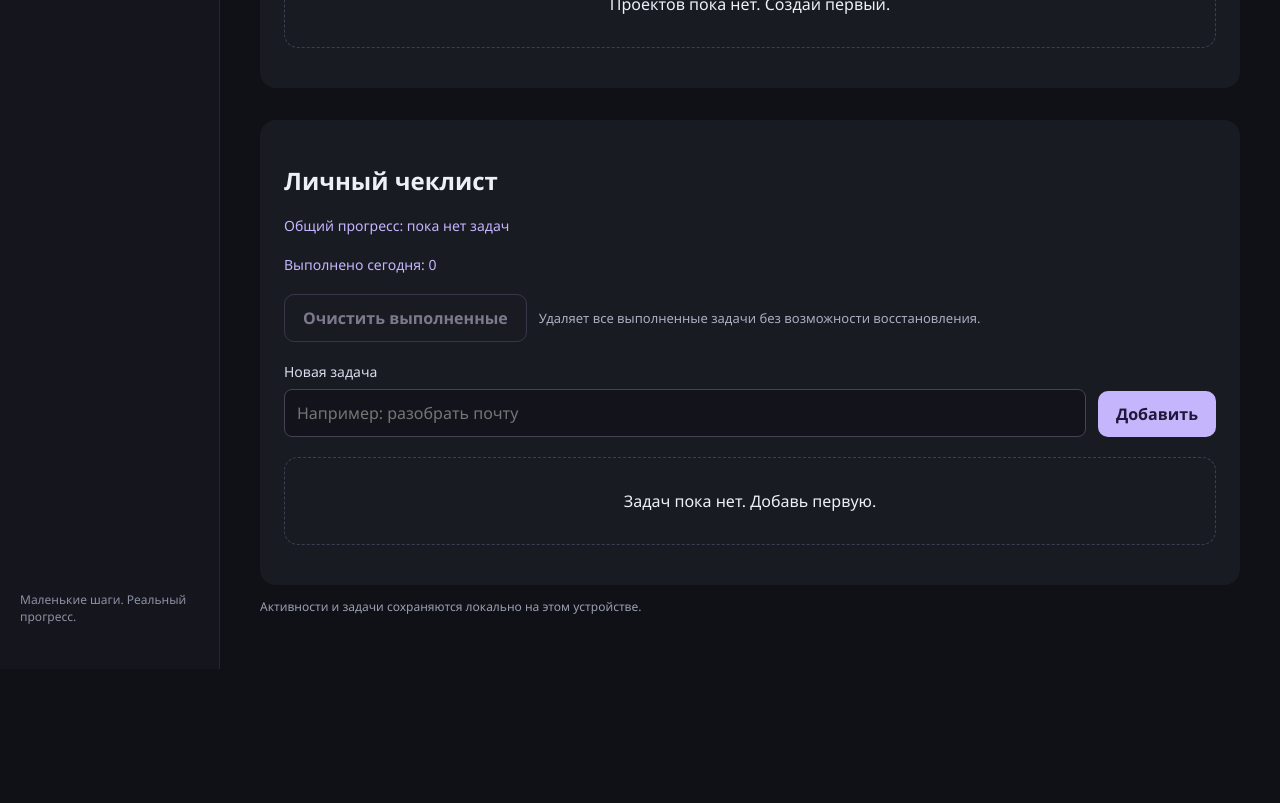
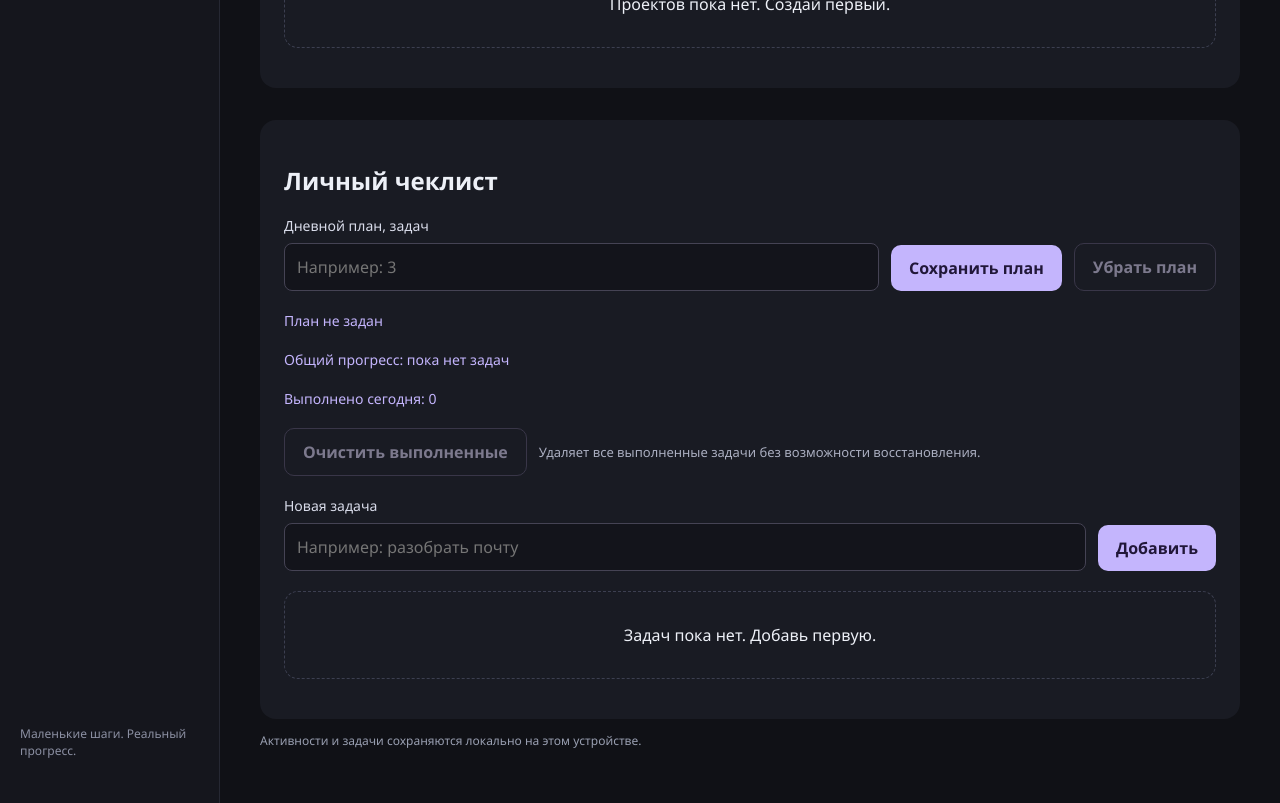
Before and after one commit to SergeyKozyrevSC/batya-os, a React (Vite) app: page / in a window 1280 px wide. Shown: the part 1560-2363 px from the top of the page. Before the commit the page ends 2229 px from the top, so only its background shows below. Built offline with nearby package versions, Linux system fonts and the light colour scheme.

Commit message:
Add personal checklist plan settings

```diff
--- a/src/App.tsx
+++ b/src/App.tsx
@@ -7,12 +7,66 @@ import {
 } from 'react';
 import ActivityForm from './components/ActivityForm';
 import { initialActionTemplates, initialSpheres } from './initial-data';
-import type { Activity, EntityId, Project, ProjectTask, Task } from './types';
+import type {
+  Activity,
+  EntityId,
+  Project,
+  ProjectTask,
+  SpherePlan,
+  Task,
+} from './types';
+
 
 const ACTIVITIES_STORAGE_KEY = 'batya-os.activities';
 const TASKS_STORAGE_KEY = 'batya-os.tasks';
 const PROJECTS_STORAGE_KEY = 'batya-os.projects';
 const PROJECT_TASKS_STORAGE_KEY = 'batya-os.project-tasks';
+const SPHERE_PLANS_STORAGE_KEY = 'batya-os.sphere-plans';
+function isPlanTarget(value: unknown): value is number | null {
+  return (
+    value === null ||
+    (typeof value === 'number' &&
+      Number.isSafeInteger(value) &&
+      value > 0)
+  );
+}
+
+function isSpherePlan(value: unknown): value is SpherePlan {
+  if (
+    typeof value !== 'object' ||
+    value === null ||
+    !('sphereId' in value) ||
+    typeof value.sphereId !== 'string' ||
+    value.sphereId.trim() === '' ||
+    !('dailyTarget' in value) ||
+    !isPlanTarget(value.dailyTarget) ||
+    !('source' in value)
+  ) {
+    return false;
+  }
+
+  if (value.source === 'tasks' || value.source === 'projectTasks') {
+    return true;
+  }
+
+  if (value.source !== 'activities') {
+    return false;
+  }
+
+  return (
+    'weeklyTarget' in value &&
+    isPlanTarget(value.weeklyTarget) &&
+    'metric' in value &&
+    (value.metric === 'count' ||
+      value.metric === 'quantity' ||
+      value.metric === 'minutes') &&
+    'templateIds' in value &&
+    Array.isArray(value.templateIds) &&
+    value.templateIds.every(
+      (id: unknown) => typeof id === 'string' && id.trim() !== '',
+    )
+  );
+}
 function getTodayDate(): string {
   const today = new Date();
 
@@ -64,6 +118,57 @@ function formatActivityResult(
 }
 
 export default function App() {
+  const [spherePlans, setSpherePlans] = useState<SpherePlan[]>(() => {
+    try {
+      const storedPlans = window.localStorage.getItem(
+        SPHERE_PLANS_STORAGE_KEY,
+      );
+
+      if (!storedPlans) {
+        return [];
+      }
+
+      const parsedPlans: unknown = JSON.parse(storedPlans);
+
+      if (
+        !Array.isArray(parsedPlans) ||
+        !parsedPlans.every(isSpherePlan)
+      ) {
+        return [];
+      }
+
+      const sphereIds = new Set(
+        parsedPlans.map((plan) => plan.sphereId),
+      );
+
+      if (sphereIds.size !== parsedPlans.length) {
+        return [];
+      }
+
+      return parsedPlans;
+    } catch {
+      return [];
+    }
+  });
+
+  useEffect(() => {
+    try {
+      window.localStorage.setItem(
+        SPHERE_PLANS_STORAGE_KEY,
+        JSON.stringify(spherePlans),
+      );
+    } catch (error: unknown) {
+      console.error('Не удалось сохранить планы сфер:', error);
+    }
+  }, [spherePlans]);
+    const personalPlan = spherePlans.find(
+    (plan) => plan.source === 'tasks',
+  );
+
+  const [personalDailyTarget, setPersonalDailyTarget] = useState(
+    () => personalPlan?.dailyTarget?.toString() ?? '',
+  );
+  const [personalPlanMessage, setPersonalPlanMessage] = useState('');
   const [isFormOpen, setIsFormOpen] = useState(false);
   const [editingActivity, setEditingActivity] = useState<Activity | undefined>(
     undefined,
@@ -151,7 +256,7 @@ export default function App() {
   const [newProjectTitle, setNewProjectTitle] = useState('');
   const [projectSearchQuery, setProjectSearchQuery] = useState('');
   const [importFile, setImportFile] = useState<File | null>(null);
-  const [projectImportMessage, setProjectImportMessage] = useState('');
+    const [projectImportMessage, setProjectImportMessage] = useState('');
   const [isImportConfirmOpen, setIsImportConfirmOpen] = useState(false);
   const [editingProjectId, setEditingProjectId] = useState<EntityId | null>(
     null,
@@ -503,7 +608,7 @@ export default function App() {
     setIsImportConfirmOpen(true);
   }
 
-  async function handleImportProjects() {
+    async function handleImportProjects() {
     if (!importFile) {
       return;
     }
@@ -520,7 +625,9 @@ export default function App() {
         !('projects' in parsedData) ||
         !('projectTasks' in parsedData)
       ) {
-        throw new Error('В файле должны быть массивы projects и projectTasks.');
+        throw new Error(
+          'В файле должны быть массивы projects и projectTasks.',
+        );
       }
 
       const importedProjects: unknown = parsedData.projects;
@@ -583,8 +690,12 @@ export default function App() {
         );
       }
 
-      const projectIds = new Set(importedProjects.map((project) => project.id));
-      const taskIds = new Set(importedProjectTasks.map((task) => task.id));
+      const projectIds = new Set(
+        importedProjects.map((project) => project.id),
+      );
+      const taskIds = new Set(
+        importedProjectTasks.map((task) => task.id),
+      );
 
       if (projectIds.size !== importedProjects.length) {
         throw new Error('В файле повторяются ID проектов.');
@@ -595,7 +706,9 @@ export default function App() {
       }
 
       if (
-        importedProjectTasks.some((task) => !projectIds.has(task.projectId))
+        importedProjectTasks.some(
+          (task) => !projectIds.has(task.projectId),
+        )
       ) {
         throw new Error(
           'В файле есть подзадача, которая ссылается на отсутствующий проект.',
@@ -615,7 +728,9 @@ export default function App() {
         );
       } else {
         const reason =
-          error instanceof Error ? error.message : 'Не удалось прочитать файл.';
+          error instanceof Error
+            ? error.message
+            : 'Не удалось прочитать файл.';
 
         setProjectImportMessage(
           `Импорт отменён: ${reason} Текущие данные не изменены.`,
@@ -651,6 +766,57 @@ export default function App() {
       window.removeEventListener('keydown', handleKeyDown);
     };
   }, [projectPendingDeletion, isImportConfirmOpen, isFormOpen]);
+
+    function handleSavePersonalPlan(event: FormEvent<HTMLFormElement>) {
+    event.preventDefault();
+
+    const dailyTarget = Number(personalDailyTarget);
+
+    if (
+      personalDailyTarget.trim() === '' ||
+      !Number.isSafeInteger(dailyTarget) ||
+      dailyTarget <= 0 ||
+      !Number.isSafeInteger(dailyTarget * 7)
+    ) {
+      setPersonalPlanMessage('Введите положительное целое число.');
+      return;
+    }
+
+    const personalSphere = initialSpheres.find(
+      (sphere) => sphere.name === 'Личное',
+    );
+
+    if (!personalSphere) {
+      setPersonalPlanMessage('Не найдена сфера «Личное».');
+      return;
+    }
+
+    const updatedPlan: SpherePlan = {
+      sphereId: personalSphere.id,
+      source: 'tasks',
+      dailyTarget,
+    };
+
+    setSpherePlans((current) => [
+      ...current.filter(
+        (plan) =>
+          plan.source !== 'tasks' &&
+          plan.sphereId !== personalSphere.id,
+      ),
+      updatedPlan,
+    ]);
+
+    setPersonalDailyTarget(String(dailyTarget));
+    setPersonalPlanMessage('План применён.');
+  }
+
+  function handleClearPersonalPlan() {
+    setSpherePlans((current) =>
+      current.filter((plan) => plan.source !== 'tasks'),
+    );
+    setPersonalDailyTarget('');
+    setPersonalPlanMessage('План убран. Задачи не изменены.');
+  }
 
   function handleRequestProjectDeletion(project: Project) {
     setProjectPendingDeletion(project);
@@ -1299,7 +1465,7 @@ export default function App() {
                 Импортировать
               </button>
             </div>
-            {projectImportMessage && (
+                        {projectImportMessage && (
               <p role="status" aria-live="polite">
                 {projectImportMessage}
               </p>
@@ -1599,6 +1765,56 @@ export default function App() {
           <section className="task-section">
             <h2>Личный чеклист</h2>
 
+                        <form
+              className="task-form"
+              onSubmit={handleSavePersonalPlan}
+            >
+              <div className="form-field">
+                <label htmlFor="personal-daily-target">
+                  Дневной план, задач
+                </label>
+
+                <input
+                  id="personal-daily-target"
+                  type="number"
+                  min="1"
+                  step="1"
+                  value={personalDailyTarget}
+                  onChange={(event) => {
+                    setPersonalDailyTarget(event.target.value);
+                    setPersonalPlanMessage('');
+                  }}
+                  placeholder="Например: 3"
+                  required
+                />
+              </div>
+
+              <button type="submit" className="button-primary">
+                Сохранить план
+              </button>
+
+              <button
+                type="button"
+                className="button-secondary"
+                onClick={handleClearPersonalPlan}
+                disabled={!personalPlan}
+              >
+                Убрать план
+              </button>
+            </form>
+
+            <p className="task-summary">
+              {personalPlan?.dailyTarget != null
+                ? `План: ${personalPlan.dailyTarget} задач в день · ${personalPlan.dailyTarget * 7} задач в неделю`
+                : 'План не задан'}
+            </p>
+
+            {personalPlanMessage && (
+              <p className="form-hint" role="status">
+                {personalPlanMessage}
+              </p>
+            )}
+
             <p className="task-summary" role="status">
               {tasks.length === 0
                 ? 'Общий прогресс: пока нет задач'
```
